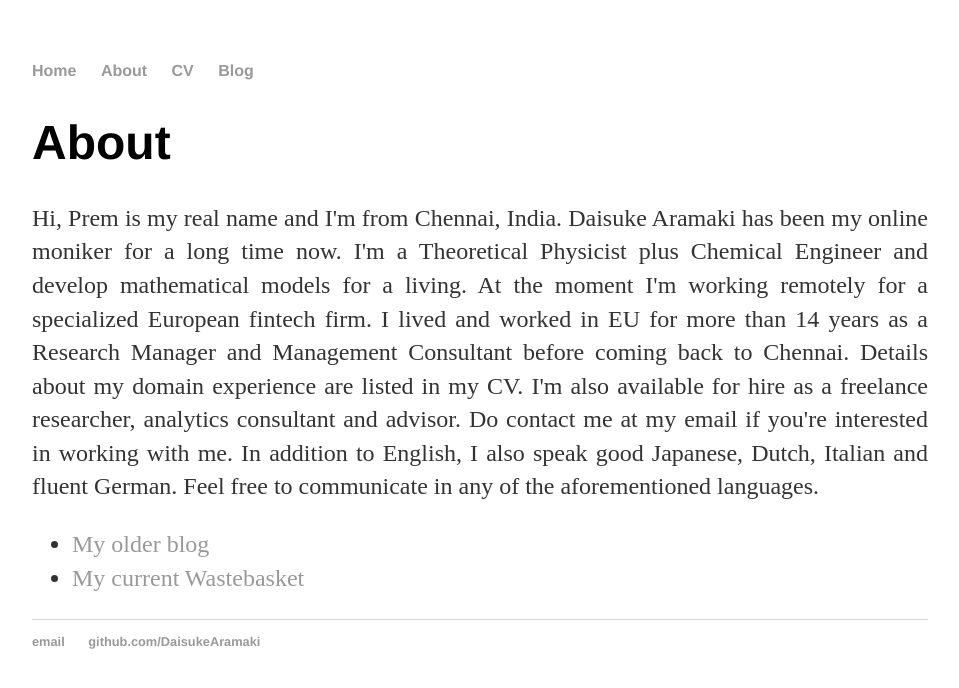
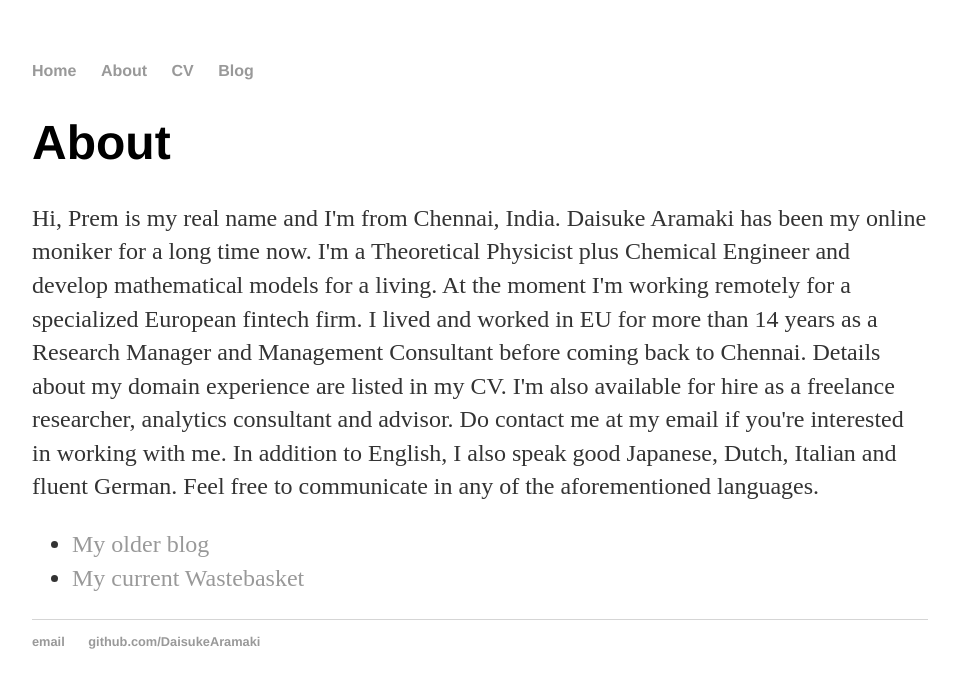
Before and after one commit to DaisukeAramaki/DaisukeAramaki.github.io, a Jekyll site: the page built from about/index.html, in a window 1280 px wide. Shown: the top 688 px of the page, without its empty margins (160-1119 px from the left). Built offline with Jekyll 4.4.1, drawn with Linux system fonts in a browser that asks for light colours.

Commit message:
comments

```diff
--- a/about/index.html
+++ b/about/index.html
@@ -5,7 +5,7 @@
 
 		<div class="about">
 			<h1>About</h1>
-			<p align=' justify'> Hi, Prem is my real name and I'm from Chennai, India. Daisuke Aramaki has been my online moniker for a long time now. I'm a Theoretical Physicist plus Chemical Engineer and develop mathematical models for a living. At the moment I'm working remotely for a specialized European fintech firm. I lived and worked in EU for more than 14 years as a Research Manager and Management Consultant before coming back to Chennai. Details about my domain experience are listed in my CV. I'm also available for hire as a freelance researcher, analytics consultant and advisor. Do contact me at my email if you're interested in working with me. In addition to English, I also speak good Japanese, Dutch, Italian and fluent German. Feel free to communicate in any of the aforementioned languages.</p>
+			<p class="text-justify"> Hi, Prem is my real name and I'm from Chennai, India. Daisuke Aramaki has been my online moniker for a long time now. I'm a Theoretical Physicist plus Chemical Engineer and develop mathematical models for a living. At the moment I'm working remotely for a specialized European fintech firm. I lived and worked in EU for more than 14 years as a Research Manager and Management Consultant before coming back to Chennai. Details about my domain experience are listed in my CV. I'm also available for hire as a freelance researcher, analytics consultant and advisor. Do contact me at my email if you're interested in working with me. In addition to English, I also speak good Japanese, Dutch, Italian and fluent German. Feel free to communicate in any of the aforementioned languages.</p>
 
 			<ul class="contacts">
 				<!-- <li><a href="#">@TwitterHandle</a></li> -->
```
